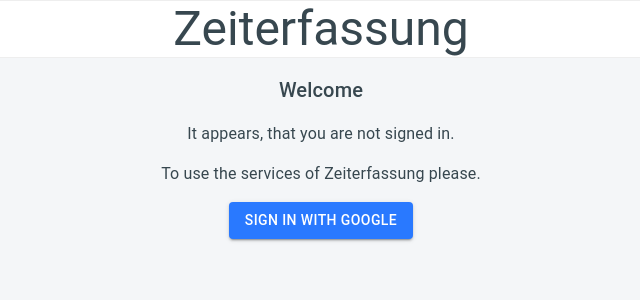
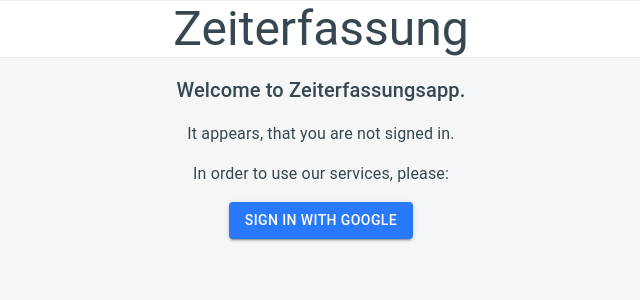
Before and after one commit to WilliKoljada/SW-Praktikum-WI7--Gruppe09, a React (Create React App) app in the folder frontend/: page /index.html in a window 1280 px wide. Shown: the top 300 px of the page, without its empty margins (319-959 px from the left). Built offline with nearby package versions, Linux system fonts and the light colour scheme; no server answers; the HTML template or start-up script is replaced by a standard one.

Commit message:
Sign in Seite verbessert

```diff
--- a/frontend/src/components/Pages/SignIn.js
+++ b/frontend/src/components/Pages/SignIn.js
@@ -21,9 +21,9 @@ class SignIn extends Component {
 
 		return (
 			<div>
-				<Typography className={classes.root} align='center' variant='h6'>Welcome   </Typography>
+				<Typography className={classes.root} align='center' variant='h6'>Welcome to Zeiterfassungsapp.  </Typography>
 				<Typography className={classes.root} align='center'>It appears, that you are not signed in.</Typography>
-				<Typography className={classes.root} align='center'>To use the services of Zeiterfassung please.</Typography>
+				<Typography className={classes.root} align='center'>In order to use our services, please: </Typography>
 				<Grid container justify='center'>
 					<Grid item>
 						<Button variant='contained' color='secondary' onClick={this.handleSignInButton}>
```
